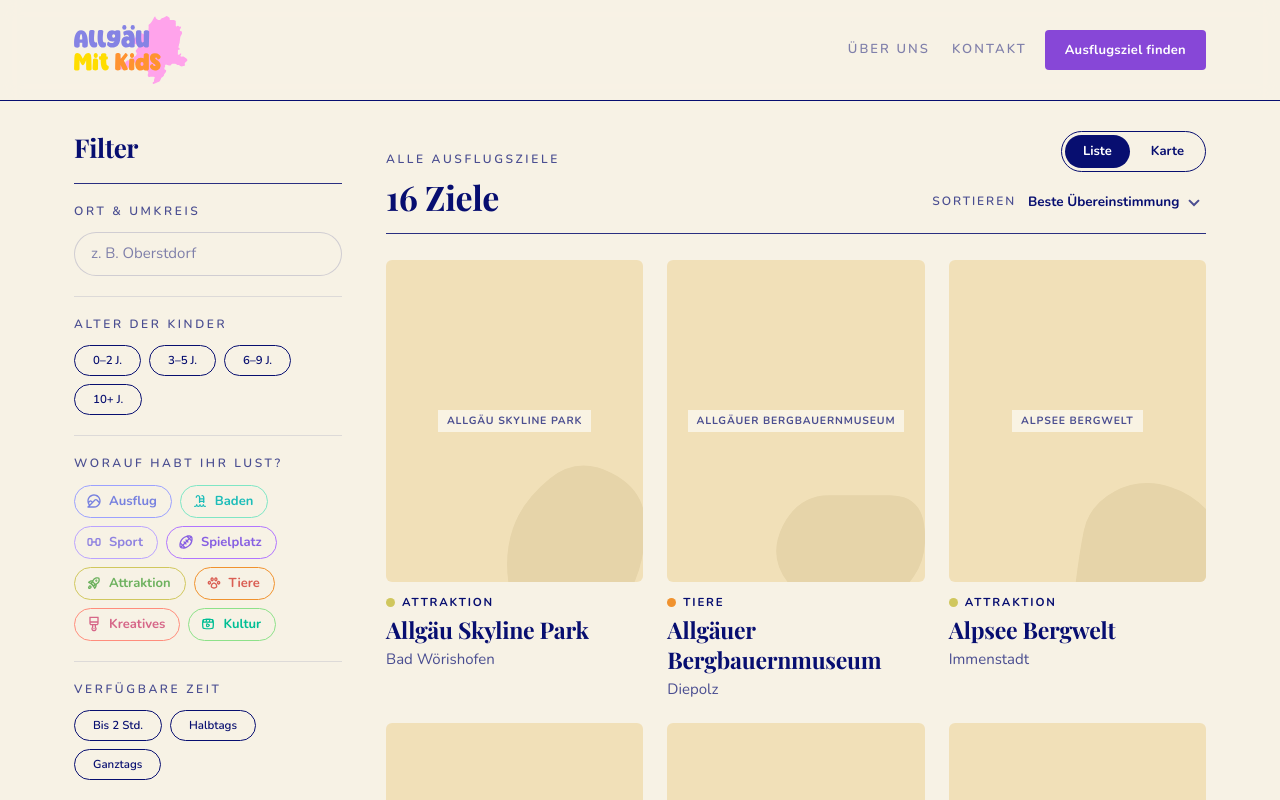
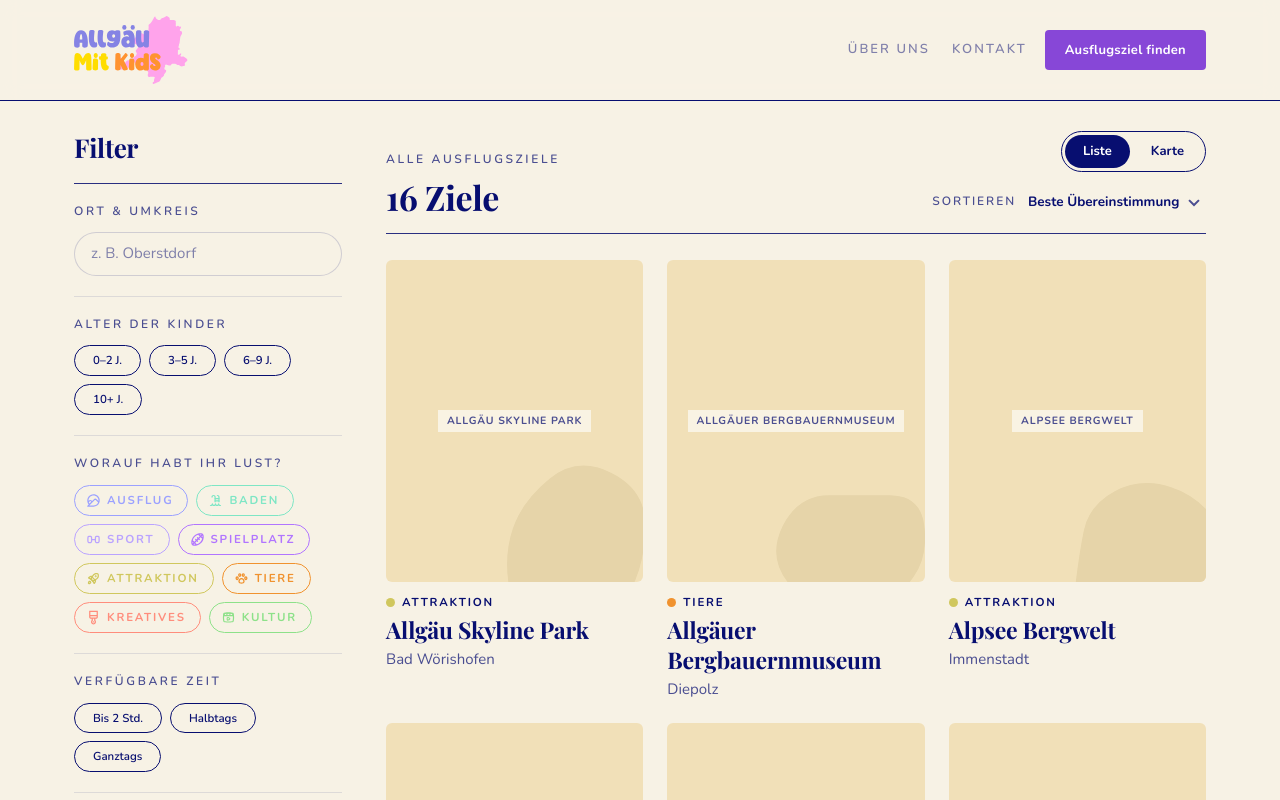
Before and after one commit to sarahmschaefer-crypto/allgaeu-mit-kids, a Next.js app: page /entdecken in a window 1280 px wide. Shown: the top 800 px of the page. Built offline with nearby package versions, Linux system fonts and the light colour scheme.

Commit message:
B3: Tags an Figma angleichen (Text=Strichfarbe statt Ink-Mix, uppercase, 11.5px, letter-spacing 1.8px)
Co-Authored-By: Claude Opus 4.8 <noreply@anthropic.com>

```diff
--- a/app/shapes.css
+++ b/app/shapes.css
@@ -55,8 +55,8 @@
 /* chip → vereinheitlicht (global in globals.css, Story-Look mit .on/data-on) */
 
 /* category tags: coloured pill + masked design icon + name */
-.shapes-root .tag { display: inline-flex; align-items: center; gap: 7px; border: 1.5px solid var(--tag); border-radius: 999px; padding: 7px 14px 7px 11px; font-family: var(--font-body); font-size: 13px; font-weight: 700; white-space: nowrap; cursor: pointer; transition: all .15s ease; background: transparent; color: color-mix(in oklch, var(--tag) 78%, var(--ink)); }
-.shapes-root .tag .tag-ico { width: 16px; height: 16px; flex: 0 0 16px; -webkit-mask-repeat: no-repeat; mask-repeat: no-repeat; -webkit-mask-position: center; mask-position: center; -webkit-mask-size: contain; mask-size: contain; background: currentColor; }
+.shapes-root .tag { display: inline-flex; align-items: center; gap: 6px; border: 1.5px solid var(--tag); border-radius: 999px; padding: 7px 14px 7px 11px; font-family: var(--font-body); font-size: 11.5px; font-weight: 700; text-transform: uppercase; letter-spacing: 1.8px; white-space: nowrap; cursor: pointer; transition: all .15s ease; background: transparent; color: var(--tag); }
+.shapes-root .tag .tag-ico { width: 15px; height: 15px; flex: 0 0 15px; -webkit-mask-repeat: no-repeat; mask-repeat: no-repeat; -webkit-mask-position: center; mask-position: center; -webkit-mask-size: contain; mask-size: contain; background: currentColor; }
 .shapes-root .tag:hover { background: color-mix(in oklch, var(--tag) 12%, var(--card)); }
 .shapes-root .tag[data-on="true"] { background: var(--tag); border-color: var(--tag); color: #fff; }
 .shapes-root .tag[data-on="true"]:hover { background: var(--tag); }
```
